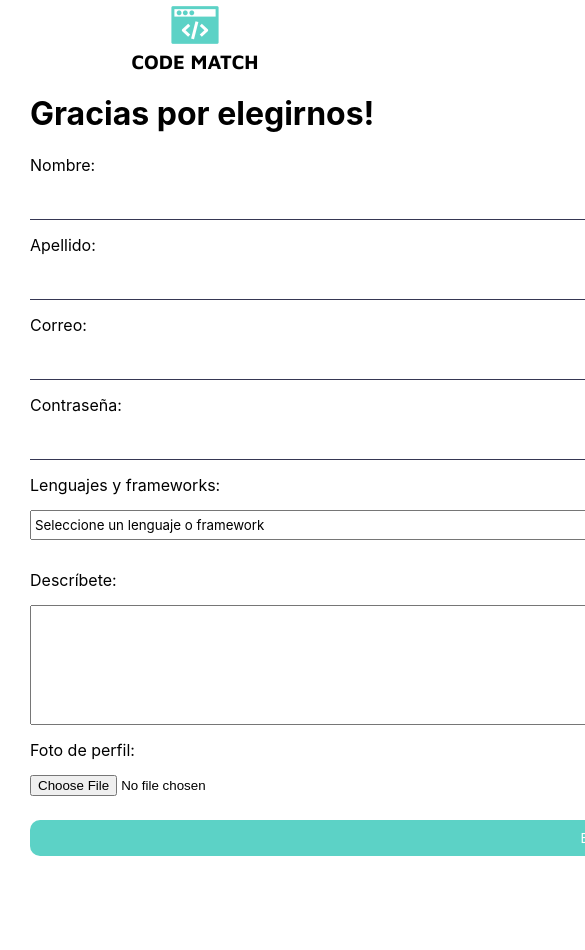
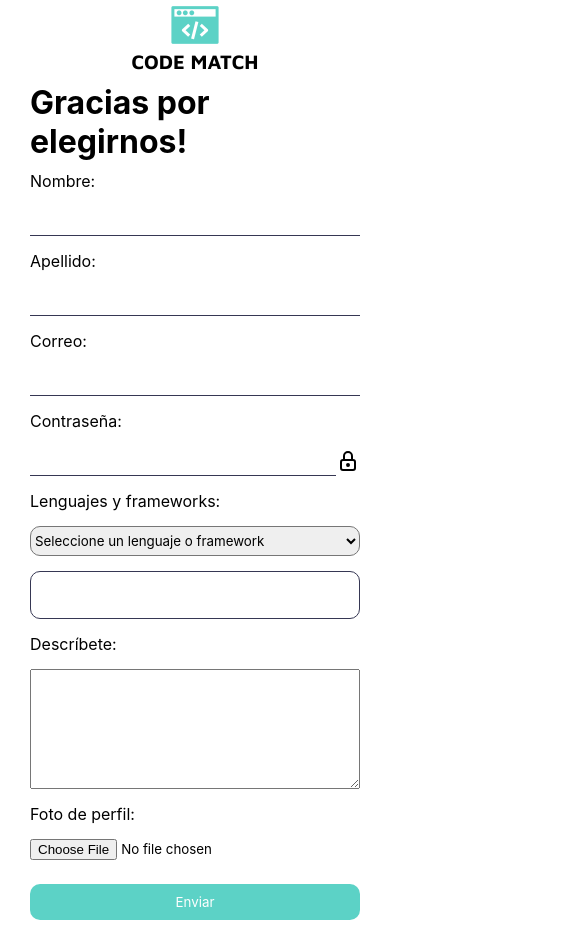
Before and after one commit to forjoa/webs4u, a React (Vite) app in the folder frontend/: page /register-dev in a window 390 px wide. Shown: the top 950 px of the page, 585 px wide, since content can reach past the window. Before the commit the page ends 856 px from the top, so only its background shows below. Built offline with nearby package versions, Linux system fonts and the light colour scheme.

Commit message:
Register form responsive

```diff
--- a/frontend/src/components/Register.jsx
+++ b/frontend/src/components/Register.jsx
@@ -2,7 +2,7 @@ import Logo from './Logo.jsx'
 
 import '../styles/Register.css'
 
-import { useState } from 'react'
+import { useState, useEffect } from 'react'
 
 import locked from '../icons/locked.svg'
 import unlocked from '../icons/unlocked.svg'
@@ -61,6 +61,10 @@ const Register = () => {
         const updatedSelectedLanguages = selectedLanguages.filter((lang) => lang !== language)
         setSelectedLanguages(updatedSelectedLanguages)
     }
+
+    useEffect(() => {
+        document.title = 'Code Match | Register'
+    }, [])
 
     return (
         <>
--- a/frontend/src/styles/Register.css
+++ b/frontend/src/styles/Register.css
@@ -13,7 +13,7 @@
     gap: 15px;
 }
 
-.register-form input{
+.register-form input {
     outline: none;
     border: none;
     border-bottom: 1px solid var(--dark-grey);
@@ -32,7 +32,7 @@
 
 .selected-languages {
     display: flex;
-    gap: 10px;
+    gap: 15px;
 }
 
 .selected-language {
@@ -43,12 +43,13 @@
 }
 
 .selected-language button {
-    background-color: var(--yellow);
-    color: white;
-    border: none;
+    background-color: var(--light-grey);
+    color: black;
+    border: 1px solid var(--dark-grey);
     padding: 5px 7px;
     cursor: pointer;
     border-radius: 5px;
+    transition: all .3s;
 }
 
 .selected-language button:hover {
@@ -58,6 +59,7 @@
 select {
     height: 30px;
     cursor: pointer;
+    border-radius: 10px;
     font-family: SF Pro Text;
 }
 
@@ -77,8 +79,8 @@ select option {
     cursor: pointer;
 }
 
-input #file-upload-button {
-    background-color: var(--green);
+input[type='file'] {
+    font-family: SF Pro Text;
 }
 
 .submit {
@@ -90,8 +92,27 @@ input #file-upload-button {
     color: var(--white);
     border-radius: 10px;
     cursor: pointer;
+    transition: all .3s;
 }
 
 .submit:hover {
     filter: opacity(0.7);
 }
+
+.selected-languages {
+    border: 1px solid var(--dark-grey);
+    border-radius: 10px;
+    padding: 10px;
+    min-height: 47.6px;
+}
+@media (max-width: 1200px) {
+    .register {
+        width: 100%;
+        margin-bottom: 30px;
+    }
+
+    .register h1 {
+        display: block;
+        margin: 10px auto;
+    }
+}
```
